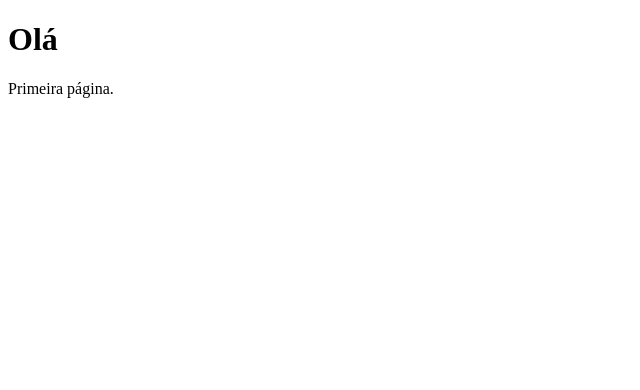
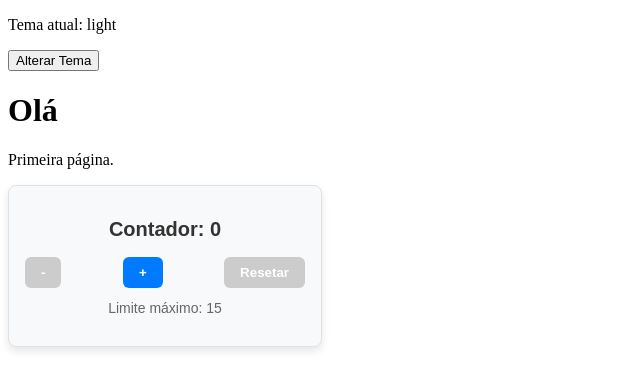
Before and after one commit to diegooilv/reactapp, a React (Vite) app: page / in a window 1280 px wide. Shown: the top 390 px of the page, without its empty margins (0-640 px from the left). Built offline with nearby package versions, Linux system fonts and the light colour scheme.

Commit message:
alguns componentes

```diff
--- a/src/App.css
+++ b/src/App.css
@@ -0,0 +1,9 @@
+body.light {
+    background-color: white;
+    color: black;
+  }
+
+  body.dark {
+    background-color: #111;
+    color: white;
+  }
--- a/src/App.tsx
+++ b/src/App.tsx
@@ -1,10 +1,15 @@
 import "./App.css";
-
+import { ContadorComLimite } from "./components/ContadorComLimite";
+import { Tema } from "./components/Tema";
 function App() {
   return (
     <>
+      <Tema />
       <h1>Olá</h1>
       <p>Primeira página.</p>
+      <div>
+        <ContadorComLimite limite={15} />
+      </div>
     </>
   );
 }
--- /dev/null
+++ b/src/components/Botao.module.css
@@ -0,0 +1,48 @@
+.container {
+    background-color: #f8f9fa;
+    border: 1px solid #dee2e6;
+    border-radius: 8px;
+    padding: 16px;
+    width: 280px;
+    text-align: center;
+    font-family: sans-serif;
+    box-shadow: 0 4px 8px rgba(0, 0, 0, 0.1);
+}
+
+.titulo {
+    font-size: 20px;
+    margin-bottom: 16px;
+    color: #333;
+}
+
+.botoes {
+    display: flex;
+    justify-content: space-between;
+    margin-top: 12px;
+}
+
+.botao {
+    padding: 8px 16px;
+    border: none;
+    border-radius: 6px;
+    background-color: #007bff;
+    color: white;
+    font-weight: bold;
+    cursor: pointer;
+    transition: background-color 0.2s;
+}
+
+.botao:hover:not(:disabled) {
+    background-color: #0056b3;
+}
+
+.botao:disabled {
+    background-color: #ccc;
+    cursor: not-allowed;
+}
+
+.limite {
+    margin-top: 12px;
+    font-size: 14px;
+    color: #666;
+}
--- /dev/null
+++ b/src/components/ContadorComLimite.tsx
@@ -0,0 +1,55 @@
+import React, { useState } from "react";
+import styles from "./Botao.module.css";
+
+interface ContadorComLimiteProps {
+  valor?: number;
+  limite: number;
+}
+
+export function ContadorComLimite({
+  valor = 0,
+  limite,
+}: ContadorComLimiteProps) {
+  const [contador, setContador] = useState(valor);
+
+  const incrementar = () => {
+    if (contador < limite) {
+      setContador(contador + 1);
+    }
+  };
+
+  const decrementar = () => {
+    if (contador > 0) {
+      setContador(contador - 1);
+    }
+  };
+
+  const resetar = () => setContador(0);
+
+  return (
+    <div className={styles.container}>
+      <h2 className={styles.titulo}>Contador: {contador}</h2>
+      <div className={styles.botoes}>
+        <button
+          className={styles.botao}
+          onClick={decrementar}
+          disabled={contador === 0}>
+          -
+        </button>
+        <button
+          className={styles.botao}
+          onClick={incrementar}
+          disabled={contador >= limite}>
+          +
+        </button>
+        <button
+          className={styles.botao}
+          onClick={resetar}
+          disabled={contador === 0}>
+          Resetar
+        </button>
+      </div>
+      <p className={styles.limite}>Limite máximo: {limite}</p>
+    </div>
+  );
+}
--- /dev/null
+++ b/src/components/Tema.tsx
@@ -0,0 +1,19 @@
+import { useState, useEffect  }  from "react";
+
+export function Tema(){
+    const [tema, setTema] = useState<"light" | "dark">("light");
+    const alterarTema = () => {
+        setTema((prev) => prev === "light" ? "dark" : "light");
+    }
+    useEffect(() => {
+        document.body.className = tema;
+      }, [tema]);
+
+    return (
+        <div>
+            <p>Tema atual: {tema}</p>
+            <button onClick={alterarTema}>Alterar Tema</button>
+
+        </div>
+    )
+}
```
